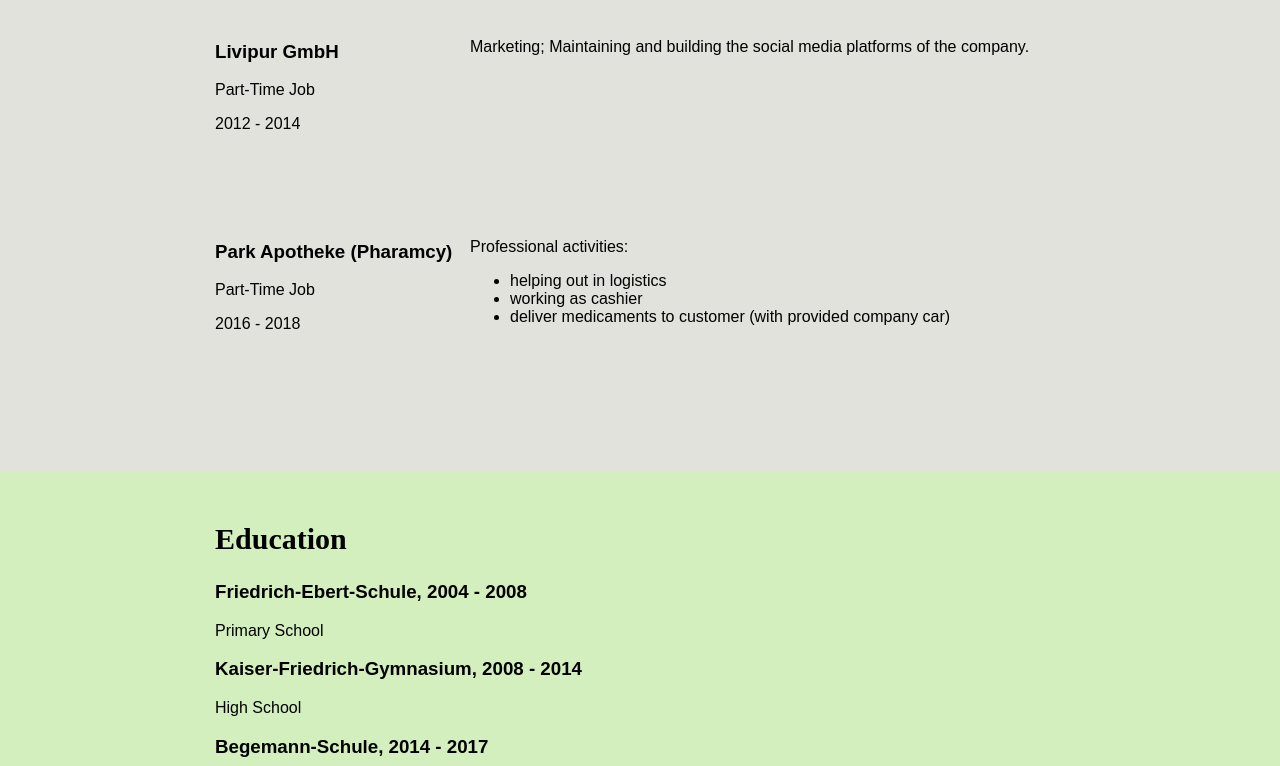
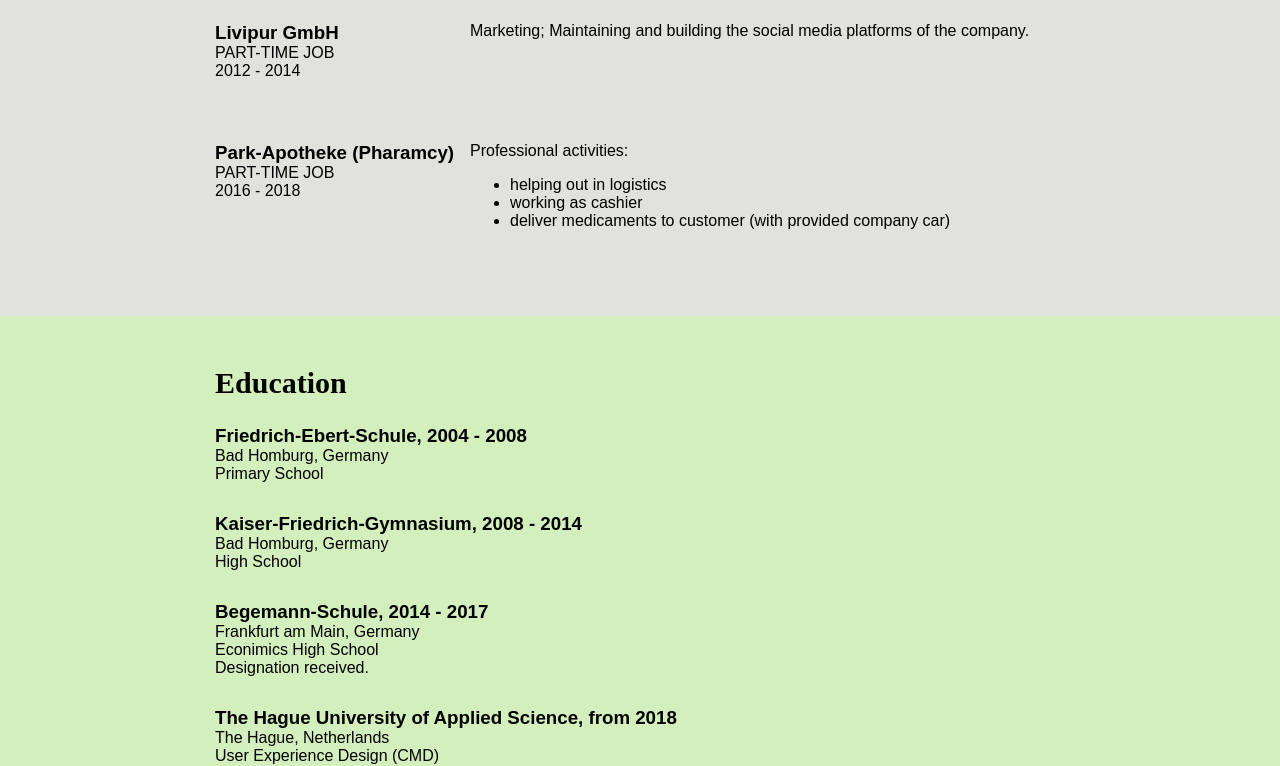
Before and after one commit to UXDSkillslab1718/3-css-essential-training-1-2-resume-files-claptom, a plain HTML site: page index.html in a window 1280 px wide. Shown: the part 442-1208 px from the top of the page. Drawn offline with Linux system fonts and the light colour scheme; a web font is replaced by a local one.

Commit message:
Assignment 1 (CSS E.T. 2)
These are the changes of the first assignment (chapter) of the second coding challenge.

```diff
--- a/css/style.css
+++ b/css/style.css
@@ -26,6 +26,7 @@ h3{
   font-family: ff-basic-gothic-pro, sans-serif;
   font-weight: 600;
   font-style: normal;
+  margin: 0;
 }
 h1, h2{
   font-family: 'pt-sans-pro-caption';
@@ -53,12 +54,15 @@ a:hover{
 .col-narrow{
   width: 30%;
   float: left;
-  min-height: 200px;
+  min-height: 100px;
 }
 .col-wide{
   width: 70%;
   float: left;
-  min-height: 200px;
+  min-height: 100px;
+}
+.uppercase{
+  text-transform: uppercase;
 }
 
 /* Header and Footer
@@ -109,9 +113,21 @@ footer .content-wrap{
 .work{
   background: #E0E2DB;
 }
+h3 ~ p{
+  margin: 0;
+}
+.job-description p:first-of-type{
+  margin-top: 0;
+}
+.job-description{
+  margin-bottom: 20px;
+}
 
 /* Education
 -------------------------*/
 .education{
   background: #D3EFBD;
 }
+p + h3{
+  margin-top: 30px;
+}
--- a/index.html
+++ b/index.html
@@ -36,18 +36,18 @@
 
           <div class="col-narrow">
             <h3>Livipur GmbH</h3>
-            <p>Part-Time Job</p>
+            <p class="uppercase">Part-Time Job</p>
             <p>2012 - 2014</p>
           </div>
-          <div class="col-wide">
+          <div class="col-wide job-description">
             <p>Marketing; Maintaining and building the social media platforms of the company.</p>
           </div>
           <div class="col-narrow">
-            <h3>Park Apotheke (Pharamcy)</h3>
-            <p>Part-Time Job</p>
+            <h3>Park-Apotheke (Pharamcy)</h3>
+            <p class="uppercase">Part-Time Job</p>
             <p>2016 - 2018</p>
           </div>
-          <div class="col-wide">
+          <div class="col-wide job-description">
             <p>Professional activities:</p>
             <ul>
                 <li>helping out in logistics</li>
@@ -63,19 +63,27 @@
           <div class="content-wrap">
             <h2>Education</h2>
 
-            <!-- School details -->
+            <!-- School 1 details. -->
             <h3>Friedrich-Ebert-Schule, 2004 - 2008</h3>
+            <p>Bad Homburg, Germany</p>
             <p>Primary School</p>
 
+            <!-- School 2 details. -->
             <h3>Kaiser-Friedrich-Gymnasium, 2008 - 2014</h3>
+            <p>Bad Homburg, Germany</p>
             <p>High School</p>
 
+            <!-- School 3 details. -->
             <h3>Begemann-Schule, 2014 - 2017</h3>
+            <p>Frankfurt am Main, Germany</p>
             <p>Econimics High School</p>
-            <p>Designation received</p>
+            <p>Designation received.</p>
 
-            <h3>The Hague University, from 2018</h3>
+            <!-- School 4 details. -->
+            <h3>The Hague University of Applied Science, from 2018</h3>
+            <p>The Hague, Netherlands</p>
             <p>User Experience Design (CMD)</p>
+
             <!-- End of school details. -->
           </div>
         </section>
@@ -93,6 +101,8 @@
             <a href="https://www.linkedin.com/in/niclasschmidt/" target="_blank">LinkedIn</a>
             <a href="https://www.facebook.com/niclas.niclas98" target="_blank">Facebook</a>
         </div>
+
+        <!-- copyright -->
         <div class="copyright"
         <p>Copyright 2018 &copy; by Niclas Schmidt</p>
       </div>
```
